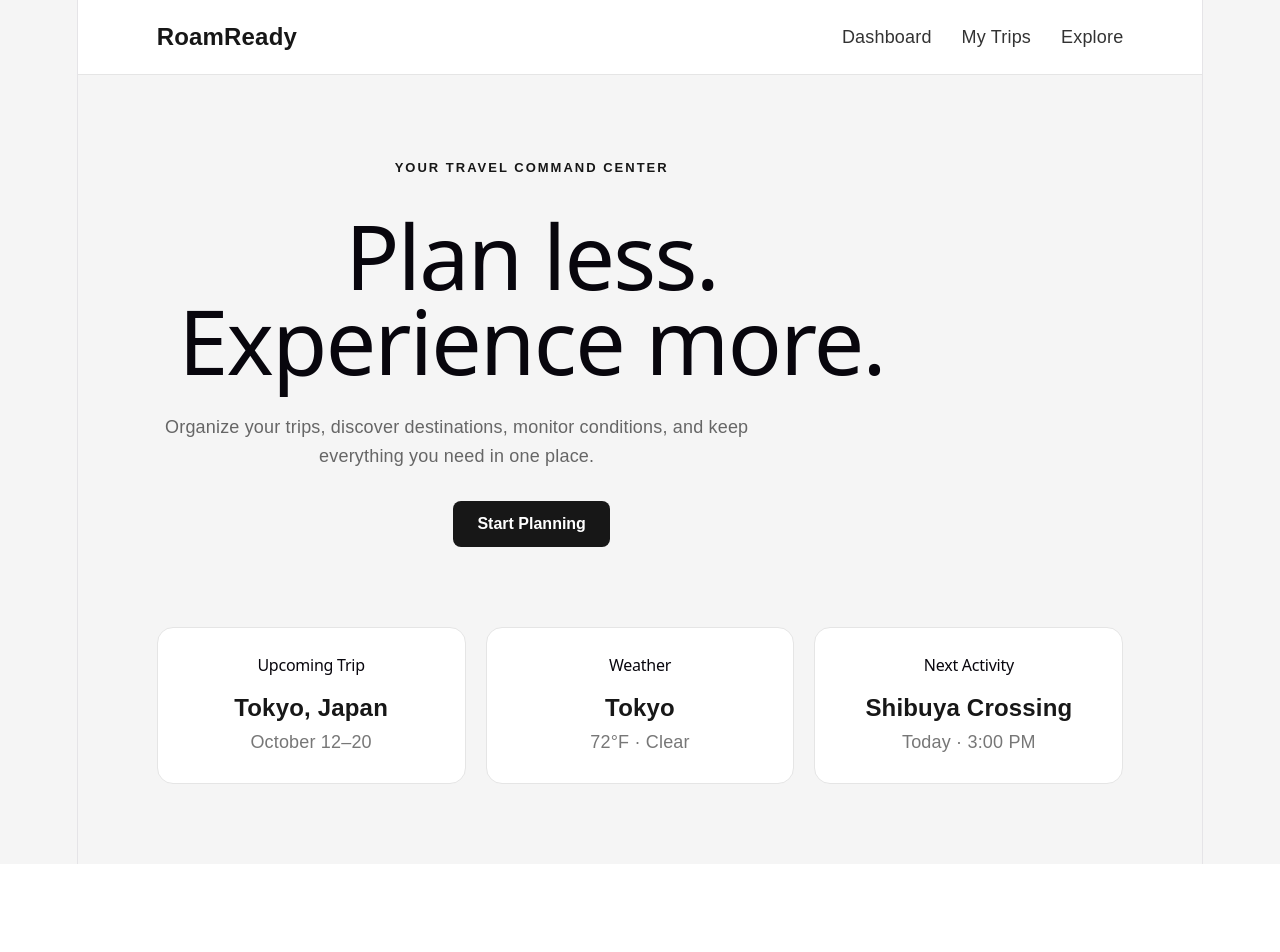
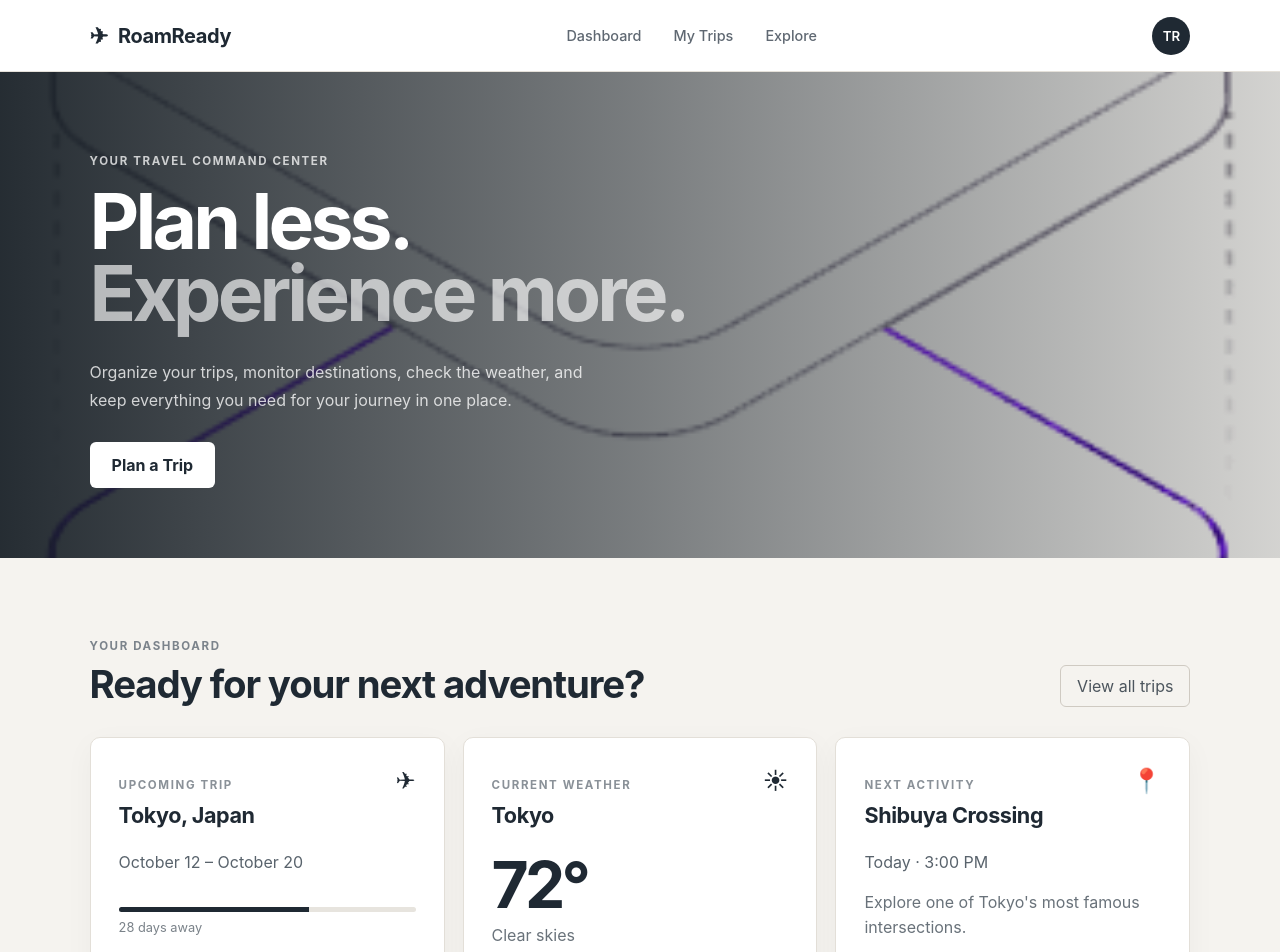
Before and after one commit to MAXIMUS-TURBO/RoamReady, a React (Vite) app: page / in a window 1280 px wide. Shown: the top 952 px of the page. Before the commit the page ends 864 px from the top, so only its background shows below. Built offline with nearby package versions, Linux system fonts and the light colour scheme.

Commit message:
Built dashboard UI

```diff
--- a/src/App.css
+++ b/src/App.css
@@ -1,130 +1,313 @@
-* {
-  box-sizing: border-box;
-  margin: 0;
-  padding: 0;
-}
 
-body {
-  font-family: Arial, sans-serif;
-  background: #f5f5f5;
-  color: #171717;
+#root {
+  min-height: 100vh;
 }
 
 .app {
   min-height: 100vh;
+  background: #f5f3ef;
+  color: #1f2933;
 }
 
+/* Navigation */
+
 .navbar {
+  height: 72px;
+  padding: 0 7%;
   display: flex;
+  align-items: center;
   justify-content: space-between;
-  align-items: center;
-  padding: 24px 7%;
-  background: white;
-  border-bottom: 1px solid #e5e5e5;
+  background: #ffffff;
+  border-bottom: 1px solid #e5e1da;
 }
 
 .logo {
-  font-size: 24px;
+  display: flex;
+  align-items: center;
+  gap: 10px;
+  font-size: 1.25rem;
+  font-weight: 700;
+  letter-spacing: -0.02em;
+}
+
+.logo-icon {
+  font-size: 1.4rem;
+}
+
+.nav-links {
+  display: flex;
+  gap: 32px;
+}
+
+.nav-links a {
+  color: #5f6872;
+  text-decoration: none;
+  font-size: 0.9rem;
+  font-weight: 500;
+}
+
+.nav-links a:hover {
+  color: #1f2933;
+}
+
+.profile-button {
+  width: 38px;
+  height: 38px;
+  border: none;
+  border-radius: 50%;
+  background: #1f2933;
+  color: white;
+  font-weight: 600;
+}
+
+/* Hero */
+
+.hero {
+  min-height: 440px;
+  display: flex;
+  align-items: center;
+  padding: 70px 7%;
+  background:
+    linear-gradient(
+      90deg,
+      rgba(20, 28, 35, 0.92),
+      rgba(20, 28, 35, 0.55),
+      rgba(20, 28, 35, 0.15)
+    ),
+    url('./assets/hero.png') center / cover;
+  color: white;
+}
+
+.hero-content {
+  max-width: 620px;
+}
+
+.eyebrow,
+.section-label,
+.card-label {
+  font-size: 0.72rem;
+  font-weight: 700;
+  letter-spacing: 0.14em;
+}
+
+.eyebrow {
+  margin-bottom: 18px;
+  opacity: 0.75;
+}
+
+.hero h1 {
+  margin: 0;
+  font-size: clamp(3rem, 6vw, 5.5rem);
+  line-height: 0.95;
+  letter-spacing: -0.05em;
+}
+
+.hero h1 span {
+  opacity: 0.65;
+}
+
+.hero-description {
+  max-width: 500px;
+  margin: 28px 0;
+  color: rgba(255, 255, 255, 0.78);
+  font-size: 1rem;
+  line-height: 1.7;
+}
+
+.primary-button,
+.secondary-button,
+.card-link {
+  border: none;
+  cursor: pointer;
+  font: inherit;
+}
+
+.primary-button {
+  padding: 13px 22px;
+  border-radius: 6px;
+  background: white;
+  color: #1f2933;
   font-weight: 700;
 }
 
-nav {
-  display: flex;
-  gap: 30px;
+.primary-button:hover {
+  transform: translateY(-1px);
 }
 
-nav a {
-  color: #333;
-  text-decoration: none;
+/* Dashboard */
+
+.dashboard {
+  max-width: 1400px;
+  margin: 0 auto;
+  padding: 70px 7%;
 }
 
-main {
-  max-width: 1200px;
-  margin: auto;
-  padding: 80px 7%;
-}
-
-.hero {
-  max-width: 750px;
-}
-
-.eyebrow {
-  font-size: 13px;
-  font-weight: 700;
-  letter-spacing: 2px;
-  margin-bottom: 20px;
-}
-
-.hero h1 {
-  font-size: clamp(48px, 7vw, 90px);
-  line-height: 0.95;
+.section-heading {
+  display: flex;
+  align-items: end;
+  justify-content: space-between;
+  gap: 20px;
   margin-bottom: 30px;
 }
 
-.description {
-  max-width: 600px;
-  font-size: 18px;
-  line-height: 1.6;
-  color: #666;
-  margin-bottom: 30px;
+.section-label {
+  margin-bottom: 8px;
+  color: #7b838b;
 }
 
-button {
-  border: none;
-  padding: 14px 24px;
-  font-size: 16px;
-  font-weight: 600;
-  cursor: pointer;
-  background: #171717;
-  color: white;
-  border-radius: 8px;
+.section-heading h2 {
+  margin: 0;
+  font-size: clamp(1.7rem, 3vw, 2.4rem);
+  letter-spacing: -0.03em;
 }
 
-.dashboard-preview {
+.secondary-button {
+  padding: 10px 16px;
+  background: transparent;
+  border: 1px solid #cfcac2;
+  border-radius: 6px;
+  color: #4c555d;
+}
+
+/* Cards */
+
+.dashboard-grid {
   display: grid;
   grid-template-columns: repeat(3, 1fr);
-  gap: 20px;
-  margin-top: 80px;
+  gap: 18px;
 }
 
 .card {
+  min-height: 270px;
+  padding: 28px;
   background: white;
-  padding: 28px;
-  border-radius: 16px;
-  border: 1px solid #e5e5e5;
+  border: 1px solid #e3dfd8;
+  border-radius: 10px;
+  box-shadow: 0 8px 30px rgba(31, 41, 51, 0.04);
 }
 
-.card h2 {
-  font-size: 16px;
-  margin-bottom: 20px;
+.card-header {
+  display: flex;
+  justify-content: space-between;
+  gap: 20px;
 }
 
-.card p {
-  font-size: 24px;
-  font-weight: 700;
-  margin-bottom: 8px;
+.card-label {
+  margin-bottom: 10px;
+  color: #8a9198;
 }
 
-.card span {
-  color: #777;
+.card h3 {
+  margin: 0;
+  font-size: 1.35rem;
+  letter-spacing: -0.02em;
 }
 
-@media (max-width: 700px) {
-  .navbar {
-    align-items: flex-start;
-    gap: 20px;
+.card-icon,
+.weather-icon {
+  font-size: 1.5rem;
+}
+
+.trip-date,
+.activity-time {
+  margin-top: 24px;
+  color: #59636c;
+}
+
+.trip-progress {
+  margin-top: 35px;
+}
+
+.progress-bar {
+  height: 5px;
+  overflow: hidden;
+  border-radius: 10px;
+  background: #e7e4de;
+}
+
+.progress-fill {
+  width: 64%;
+  height: 100%;
+  background: #1f2933;
+}
+
+.trip-progress span {
+  display: block;
+  margin-top: 8px;
+  font-size: 0.8rem;
+  color: #7a8289;
+}
+
+.temperature {
+  margin-top: 25px;
+  font-size: 4rem;
+  font-weight: 700;
+  line-height: 1;
+  letter-spacing: -0.06em;
+}
+
+.weather-description {
+  margin-top: 8px;
+  color: #69727a;
+}
+
+.weather-details {
+  display: flex;
+  gap: 18px;
+  margin-top: 30px;
+  font-size: 0.8rem;
+  color: #7a8289;
+}
+
+.activity-description {
+  margin-top: 18px;
+  color: #69727a;
+  line-height: 1.6;
+}
+
+.card-link {
+  margin-top: 28px;
+  padding: 0;
+  background: transparent;
+  color: #1f2933;
+  font-weight: 700;
+}
+
+/* Responsive */
+
+@media (max-width: 900px) {
+  .dashboard-grid {
+    grid-template-columns: 1fr;
   }
 
-  nav {
+  .card {
+    min-height: auto;
+  }
+}
+
+@media (max-width: 650px) {
+  .navbar {
+    padding: 0 5%;
+  }
+
+  .nav-links {
     display: none;
   }
 
-  main {
-    padding-top: 50px;
+  .hero {
+    padding: 60px 7%;
   }
 
-  .dashboard-preview {
-    grid-template-columns: 1fr;
-    margin-top: 50px;
+  .hero h1 {
+    font-size: 3.4rem;
+  }
+
+  .dashboard {
+    padding: 50px 5%;
+  }
+
+  .section-heading {
+    align-items: start;
+    flex-direction: column;
   }
 }
--- a/src/App.jsx
+++ b/src/App.jsx
@@ -1,67 +1,127 @@
-// import { useState } from 'react'
-// import heroImg from './assets/hero.png'
-// import reactLogo from './assets/react.svg'
-// import viteLogo from './assets/vite.svg'
+
 import './App.css'
-
-
-// app is react component it returns jsx which is html like syntax
-// then main.jsx loads componenet into the webpage
-// main>app>jsx>browser
-//basic React mental model
 
 function App() {
   return (
     <div className="app">
-      <header className="navbar">
+      <nav className="navbar">
         <div className="logo">
+          <span className="logo-icon">✈</span>
           RoamReady
         </div>
 
-        <nav>
+        <div className="nav-links">
           <a href="#dashboard">Dashboard</a>
           <a href="#trips">My Trips</a>
           <a href="#explore">Explore</a>
+        </div>
+
+        <button className="profile-button">TR</button>
       </nav>
-      </header>
 
       <main>
         <section className="hero">
+          <div className="hero-content">
             <p className="eyebrow">YOUR TRAVEL COMMAND CENTER</p>
 
             <h1>
               Plan less.
               <br />
-            Experience more.
+              <span>Experience more.</span>
             </h1>
 
-          <p className="description">
-            Organize your trips, discover destinations, monitor
-            conditions, and keep everything you need in one place.
+            <p className="hero-description">
+              Organize your trips, monitor destinations, check the weather,
+              and keep everything you need for your journey in one place.
             </p>
 
-          <button>
-            Start Planning
+            <button className="primary-button">
+              Plan a Trip
             </button>
+          </div>
         </section>
 
-        <section className="dashboard-preview">
-          <div className="card">
-            <h2>Upcoming Trip</h2>
-            <p>Tokyo, Japan</p>
-            <span>October 12–20</span>
+        <section className="dashboard" id="dashboard">
+          <div className="section-heading">
+            <div>
+              <p className="section-label">YOUR DASHBOARD</p>
+              <h2>Ready for your next adventure?</h2>
             </div>
 
-          <div className="card">
-            <h2>Weather</h2>
-            <p>Tokyo</p>
-            <span>72°F · Clear</span>
+            <button className="secondary-button">
+              View all trips
+            </button>
           </div>
 
-          <div className="card">
-            <h2>Next Activity</h2>
-            <p>Shibuya Crossing</p>
-            <span>Today · 3:00 PM</span>
+          <div className="dashboard-grid">
+            <article className="card trip-card">
+              <div className="card-header">
+                <div>
+                  <p className="card-label">UPCOMING TRIP</p>
+                  <h3>Tokyo, Japan</h3>
+                </div>
+
+                <span className="card-icon">✈</span>
+              </div>
+
+              <p className="trip-date">October 12 – October 20</p>
+
+              <div className="trip-progress">
+                <div className="progress-bar">
+                  <div className="progress-fill"></div>
+                </div>
+                <span>28 days away</span>
+              </div>
+
+              <button className="card-link">
+                View itinerary →
+              </button>
+            </article>
+
+            <article className="card weather-card">
+              <div className="card-header">
+                <div>
+                  <p className="card-label">CURRENT WEATHER</p>
+                  <h3>Tokyo</h3>
+                </div>
+
+                <span className="weather-icon">☀</span>
+              </div>
+
+              <div className="temperature">
+                72°
+              </div>
+
+              <p className="weather-description">
+                Clear skies
+              </p>
+
+              <div className="weather-details">
+                <span>Feels like 74°</span>
+                <span>Humidity 48%</span>
+              </div>
+            </article>
+
+            <article className="card activity-card">
+              <div className="card-header">
+                <div>
+                  <p className="card-label">NEXT ACTIVITY</p>
+                  <h3>Shibuya Crossing</h3>
+                </div>
+
+                <span className="card-icon">📍</span>
+              </div>
+
+              <p className="activity-time">Today · 3:00 PM</p>
+
+              <p className="activity-description">
+                Explore one of Tokyo's most famous intersections.
+              </p>
+
+              <button className="card-link">
+                View details →
+              </button>
+            </article>
           </div>
         </section>
       </main>
--- a/src/index.css
+++ b/src/index.css
@@ -1,111 +1,26 @@
-:root {
-  --text: #6b6375;
-  --text-h: #08060d;
-  --bg: #fff;
-  --border: #e5e4e7;
-  --code-bg: #f4f3ec;
-  --accent: #aa3bff;
-  --accent-bg: rgba(170, 59, 255, 0.1);
-  --accent-border: rgba(170, 59, 255, 0.5);
-  --social-bg: rgba(244, 243, 236, 0.5);
-  --shadow:
-    rgba(0, 0, 0, 0.1) 0 10px 15px -3px, rgba(0, 0, 0, 0.05) 0 4px 6px -2px;
 
-  --sans: system-ui, 'Segoe UI', Roboto, sans-serif;
-  --heading: system-ui, 'Segoe UI', Roboto, sans-serif;
-  --mono: ui-monospace, Consolas, monospace;
-
-  font: 18px/145% var(--sans);
-  letter-spacing: 0.18px;
-  color-scheme: light dark;
-  color: var(--text);
-  background: var(--bg);
-  font-synthesis: none;
-  text-rendering: optimizeLegibility;
-  -webkit-font-smoothing: antialiased;
-  -moz-osx-font-smoothing: grayscale;
-
-  @media (max-width: 1024px) {
-    font-size: 16px;
-  }
+* {
+  box-sizing: border-box;
 }
 
-@media (prefers-color-scheme: dark) {
-  :root {
-    --text: #9ca3af;
-    --text-h: #f3f4f6;
-    --bg: #16171d;
-    --border: #2e303a;
-    --code-bg: #1f2028;
-    --accent: #c084fc;
-    --accent-bg: rgba(192, 132, 252, 0.15);
-    --accent-border: rgba(192, 132, 252, 0.5);
-    --social-bg: rgba(47, 48, 58, 0.5);
-    --shadow:
-      rgba(0, 0, 0, 0.4) 0 10px 15px -3px, rgba(0, 0, 0, 0.25) 0 4px 6px -2px;
-  }
-
-  #social .button-icon {
-    filter: invert(1) brightness(2);
-  }
+html {
+  scroll-behavior: smooth;
 }
 
 body {
   margin: 0;
+  min-width: 320px;
+  font-family:
+    Inter,
+    system-ui,
+    -apple-system,
+    BlinkMacSystemFont,
+    "Segoe UI",
+    sans-serif;
+  background: #f5f3ef;
 }
 
-#root {
-  width: 1126px;
-  max-width: 100%;
-  margin: 0 auto;
-  text-align: center;
-  border-inline: 1px solid var(--border);
-  min-height: 100svh;
-  display: flex;
-  flex-direction: column;
-  box-sizing: border-box;
+button,
+a {
+  font-family: inherit;
 }
-
-h1,
-h2 {
-  font-family: var(--heading);
-  font-weight: 500;
-  color: var(--text-h);
-}
-
-h1 {
-  font-size: 56px;
-  letter-spacing: -1.68px;
-  margin: 32px 0;
-  @media (max-width: 1024px) {
-    font-size: 36px;
-    margin: 20px 0;
-  }
-}
-h2 {
-  font-size: 24px;
-  line-height: 118%;
-  letter-spacing: -0.24px;
-  margin: 0 0 8px;
-  @media (max-width: 1024px) {
-    font-size: 20px;
-  }
-}
-p {
-  margin: 0;
-}
-
-code,
-.counter {
-  font-family: var(--mono);
-  display: inline-flex;
-  border-radius: 4px;
-  color: var(--text-h);
-}
-
-code {
-  font-size: 15px;
-  line-height: 135%;
-  padding: 4px 8px;
-  background: var(--code-bg);
-}
```
Lines whose indentation alone changed are shown as unchanged.
